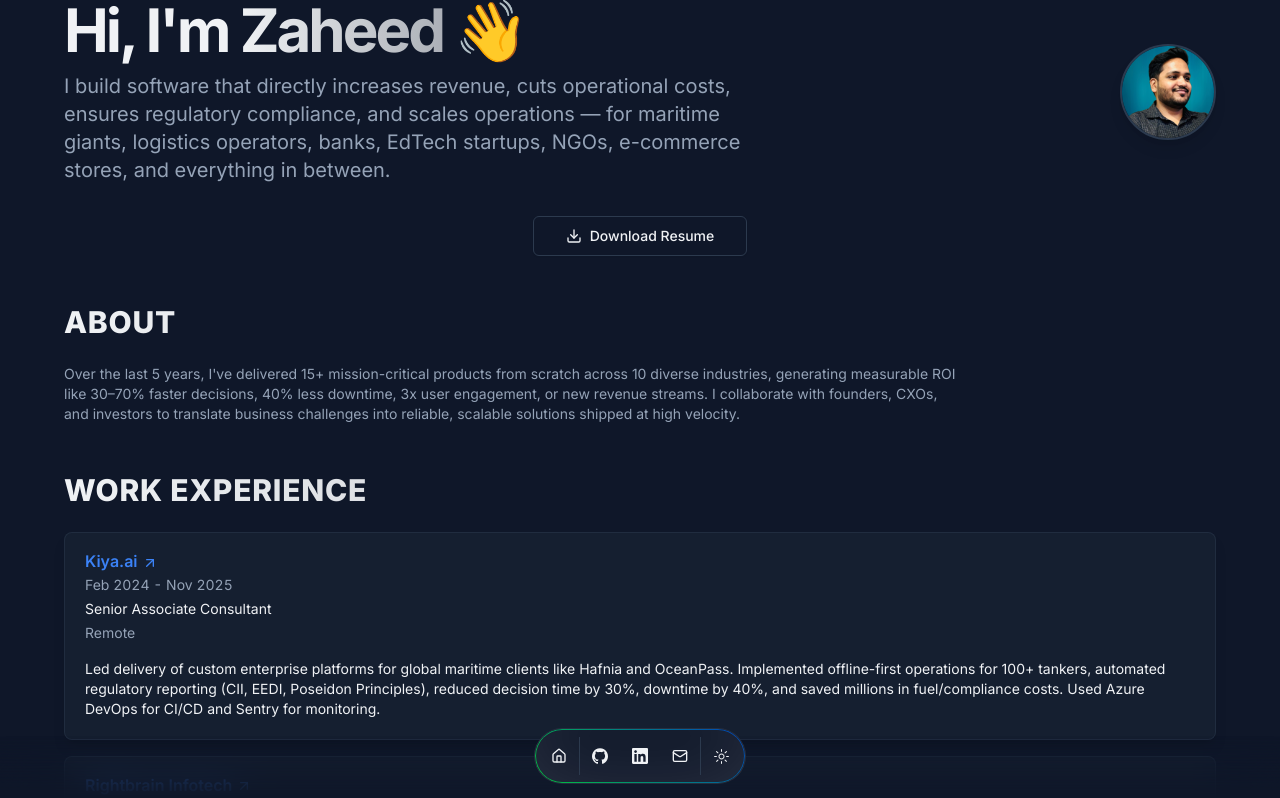
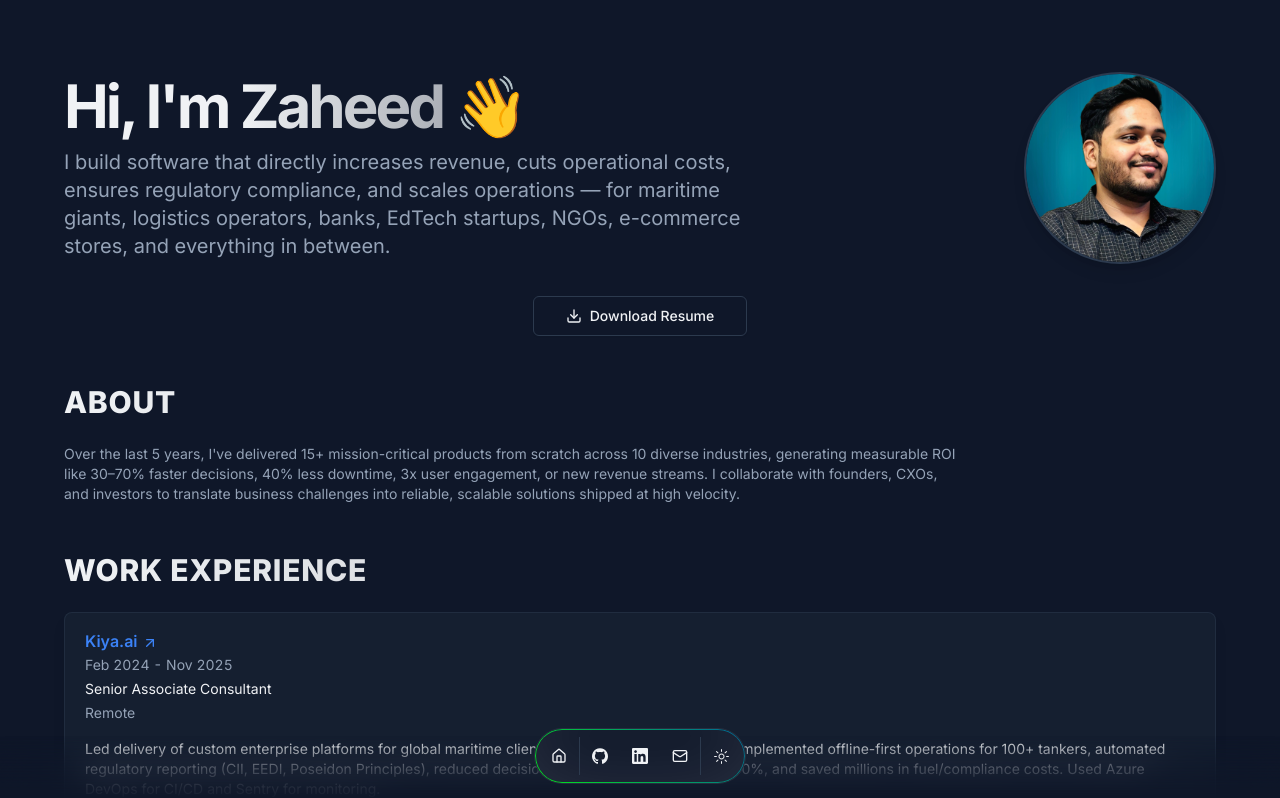
Before and after one commit to azhar-siddiqui/portfolio_, a Next.js app: page / in a window 1280 px wide. Shown: the top 798 px of the page. Built offline with nearby package versions, Linux system fonts and the light colour scheme.

Commit message:
feat: minor UI issue fixes

```diff
--- a/src/app/page.tsx
+++ b/src/app/page.tsx
@@ -11,12 +11,12 @@ export default function Page() {
   return (
     <main
       id="resume-content"
-      className="flex flex-col min-h-screen space-y-12 px-4"
+      className="flex flex-col min-h-screen space-y-12 px-4 py-12"
     >
       <section id="hero">
-        <div className="mx-auto w-full max-w-6xl space-y-8">
+        <div className="mx-auto w-full max-w-6xl space-y-8 pt-6">
           <div className="flex flex-col sm:flex-row gap-6 sm:justify-between sm:items-center">
-            <Avatar className="size-24 border-2 shadow-lg sm:order-last">
+            <Avatar className="size-28 md:size-48 border-2 shadow-lg sm:order-last">
               <AvatarImage alt={DATA.name} src={DATA.avatarUrl} />
               <AvatarFallback>{DATA.initials}</AvatarFallback>
             </Avatar>
```
